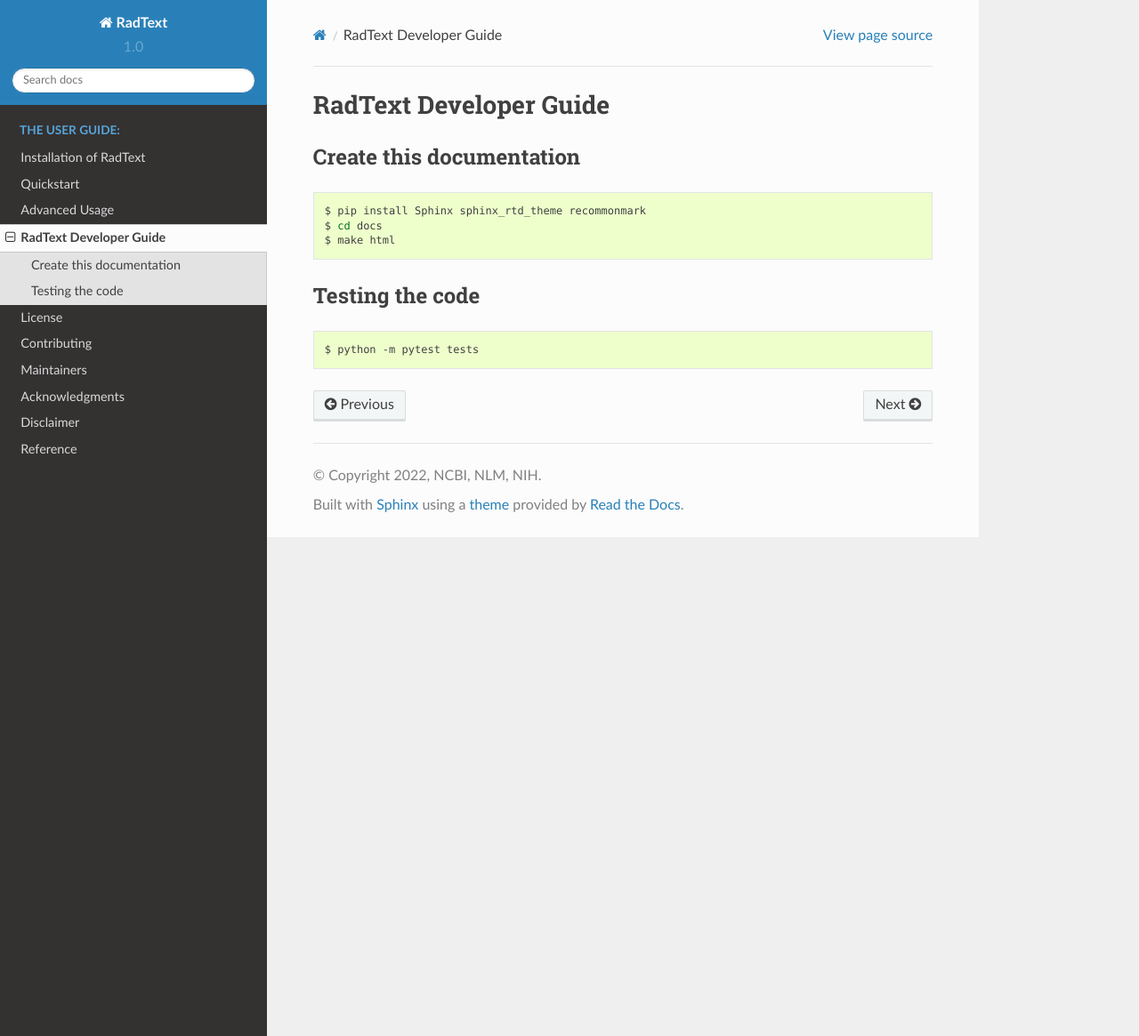
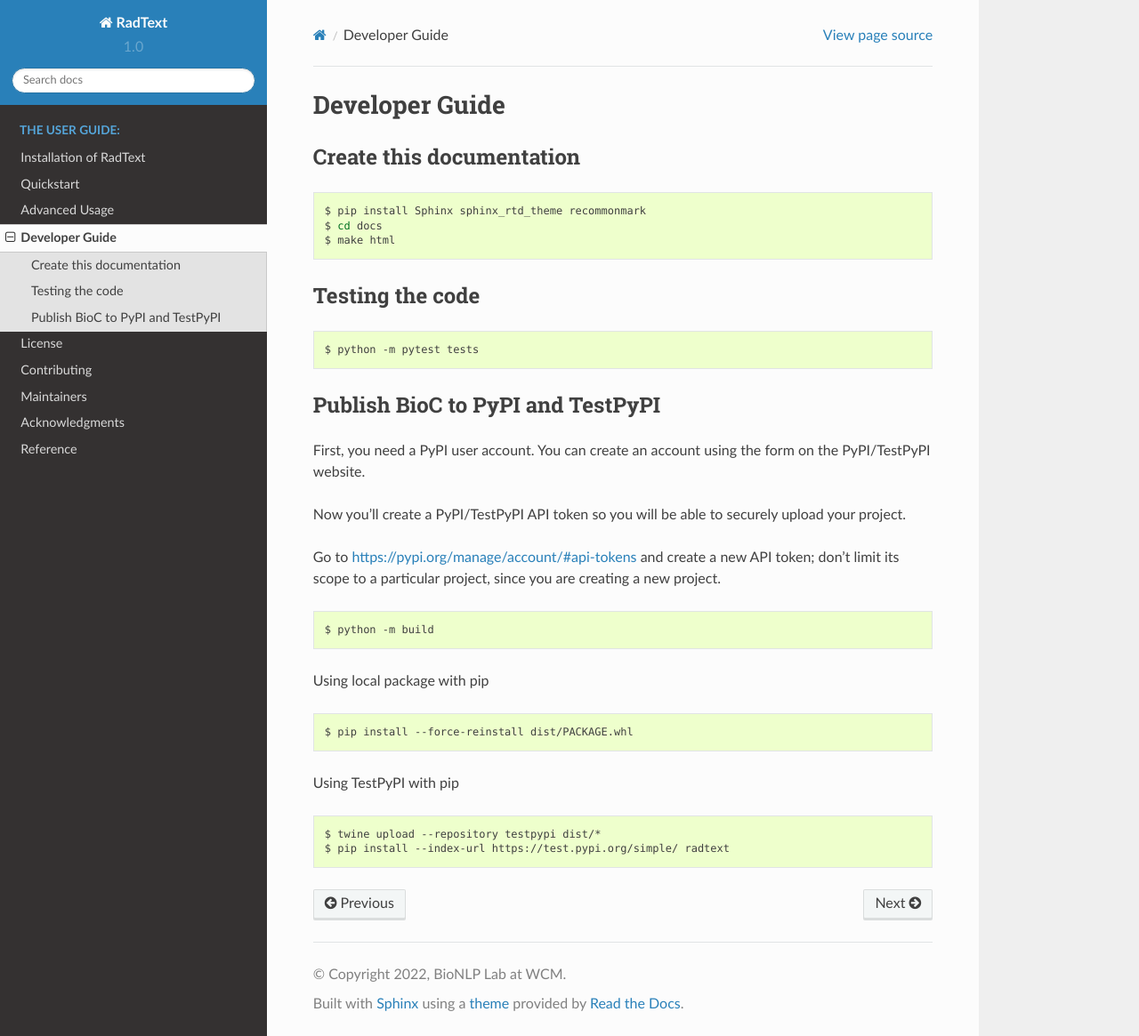
Before and after one commit to bionlplab/radtext, a Sphinx documentation site: the page built from docs/developer_guide.md, in a window 1280 px wide and 1165 px high. Shown: the whole window at 89% size. Built offline with Sphinx 7.4.7 and the Read the Docs theme 2.0.0, drawn with Linux system fonts in a browser that asks for light colours.

Commit message:
update docs

````diff
--- a/docs/conf.py
+++ b/docs/conf.py
@@ -1,7 +1,7 @@
 #!/usr/bin/env python3
 # -*- coding: utf-8 -*-
 #
-# negbio documentation build configuration file, created by
+# RadText documentation build configuration file, created by
 # sphinx-quickstart on Thu Feb  8 15:24:06 2018.
 #
 # This file is execfile()d with the current directory set to its
@@ -46,7 +46,7 @@
 
 # General information about the project.
 project = 'RadText'
-copyright = '2022, NCBI, NLM, NIH'
+copyright = '2022, BioNLP Lab at WCM'
 author = 'Yifan Peng'
 
 # The version info for the project you're documenting, acts as replacement for
--- a/docs/developer_guide.md
+++ b/docs/developer_guide.md
@@ -1,4 +1,4 @@
-# RadText Developer Guide
+# Developer Guide
 
 ## Create this documentation
 
@@ -13,3 +13,32 @@
 ```bash
 $ python -m pytest tests
 ```
+
+## Publish BioC to PyPI and TestPyPI
+
+First, you need a PyPI user account. You can create an account using the
+form on the PyPI/TestPyPI website.
+
+Now you’ll create a PyPI/TestPyPI API token so you will be able to
+securely upload your project.
+
+Go to <https://pypi.org/manage/account/#api-tokens> and create a new API
+token; don’t limit its scope to a particular project, since you are
+creating a new project.
+
+```shell
+$ python -m build
+```
+
+Using local package with pip
+
+```shell
+$ pip install --force-reinstall dist/PACKAGE.whl
+```
+
+Using TestPyPI with pip
+
+```shell
+$ twine upload --repository testpypi dist/*
+$ pip install --index-url https://test.pypi.org/simple/ radtext
+```
--- a/docs/index.rst
+++ b/docs/index.rst
@@ -30,7 +30,6 @@
    license
    contributing
    acknowledgments
-   disclaimer
    reference
 
 
````
Also changed, not shown: docs/acknowledgments.md (+2 -1 lines), docs/contributing.md (+3 -1 lines), docs/disclaimer.md (deleted, +0 -3 lines), pyproject.toml (added), setup.cfg (added).
